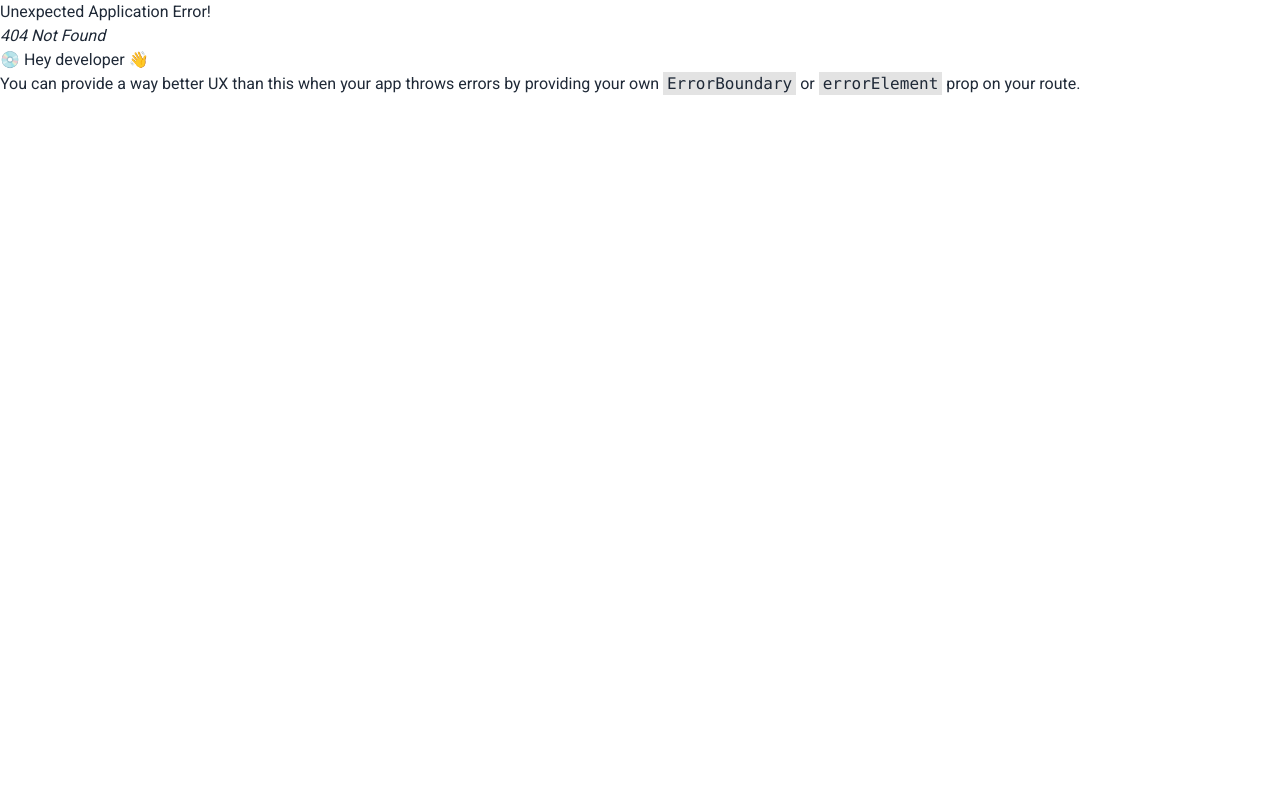
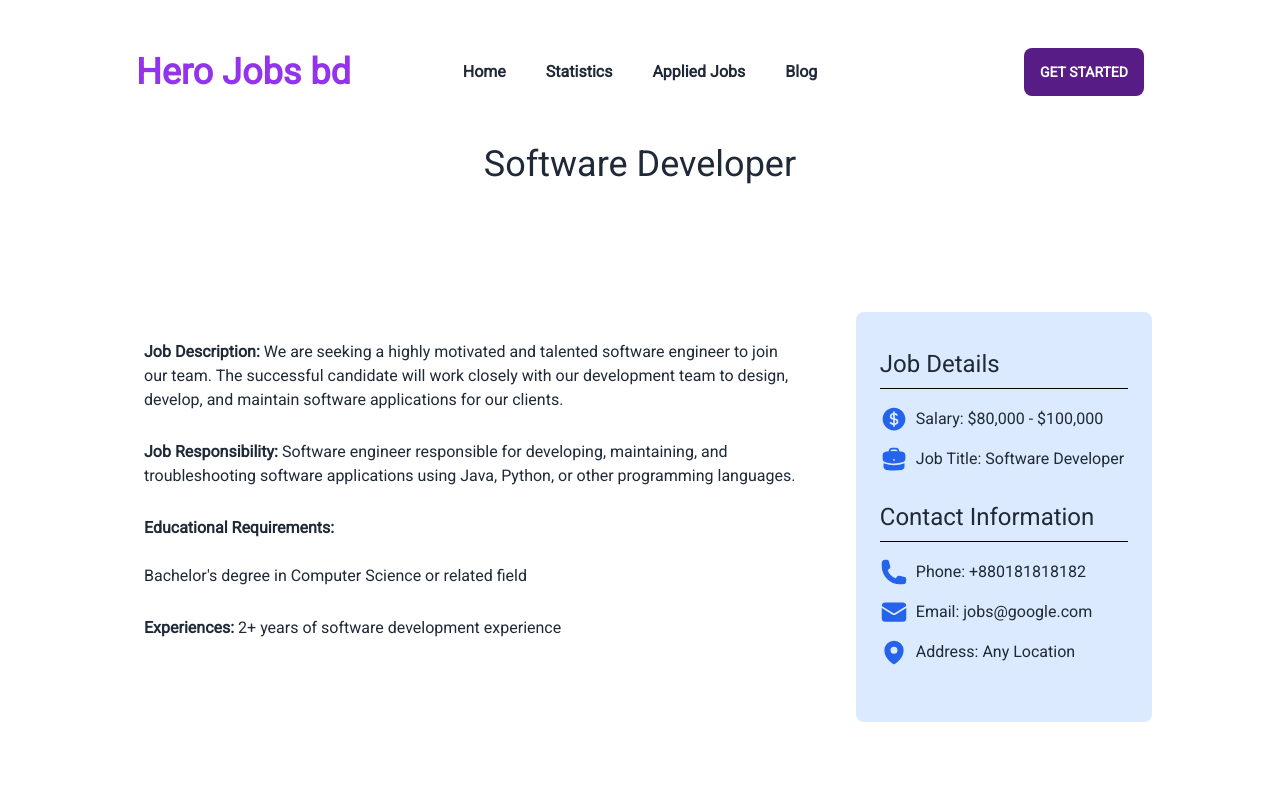
Before and after one commit to towhidulislam2023/heroJobsbd, a React (Vite) app: page /job/1 in a window 1280 px wide. Before the commit this address had no page. Shown: the top 800 px of the page. Built offline with nearby package versions, Linux system fonts and the light colour scheme.

Commit message:
atlast dynamic route done

```diff
--- a/src/components/Home/Home.jsx
+++ b/src/components/Home/Home.jsx
@@ -2,6 +2,7 @@ import React, { useEffect, useState } from 'react';
 import manPicture from '../../assets/P3OLGJ1 copy 1.png';
 import { Link, useLoaderData } from 'react-router-dom';
 import Catagory from '../Catagory/Catagory';
+import JobCart from '../JobCart/JobCart';
 
 const Home = () => {
     const jobs = useLoaderData()
@@ -48,13 +49,20 @@ const Home = () => {
                 </div>
             </section>
             <section>
-                <div>
+                <div className='w-[80%] mx-auto text-center my-16'>
+                    <h1 className='text-4xl font-bold my-4'>Featured Jobs</h1>
+                    <p>
+                        Explore thousands of job opportunities with all the information you need. Its your future
+                    </p>
+
+                </div>
+                <div className=' w-[80%] mx-auto grid md:grid-cols-2 gap-11'>
                     {
-                        displayAll ? jobs.map(job => <p>{job.job_title}</p>) : jobs.slice(0,4).map(job => <p>{job.job_title}</p>)
+                        displayAll ? jobs.map(job => <JobCart key={job.id} job={job}></JobCart>) : jobs.slice(0,4).map(job => <JobCart key={job.id} job={job}></JobCart>)
 
                     }
-                    <button className='btn' onClick={handelSeeAllJobs}>view All</button>
                 </div>
+                <button className='btn btn-primary block mx-auto my-7' onClick={handelSeeAllJobs}>{displayAll?"See Less":'See All'}</button>
             </section>
         </>
     );
--- /dev/null
+++ b/src/components/JobCart/JobCart.jsx
@@ -0,0 +1,30 @@
+import { MapPinIcon } from '@heroicons/react/24/solid';
+import React from 'react';
+import { Link } from 'react-router-dom';
+
+const JobCart = ({job}) => {
+    const { id, company_logo, job_title, company_name, remote_or_onsite, location, fulltime_or_parttime, salary, } = job
+    return (
+        <div className='border pb-7 rounded-md'>
+            <img className='w-[50%] mx-auto my-6 rounded-lg' src={company_logo} alt="" />
+            <div className='px-14'>
+                <h1 className='text-2xl font-bold '>{job_title}</h1>
+                <p>{company_name}</p>
+                <div className='flex my-2 gap-5 items-center'>
+                    <div className=' text-blue-500 rounded-md px-4 py-1 border border-blue-700'>{remote_or_onsite}</div>
+                    <div className=' text-blue-500 rounded-md px-4 py-1 border border-blue-700'>{fulltime_or_parttime}</div>
+                </div>
+                <div className='flex items-center gap-5'>
+                    <MapPinIcon className='h-7 w-7 text-blue-700'></MapPinIcon>
+                    <span>{location} </span> <span className='ml-5'> Salary:  {salary}</span>
+                </div>
+                <Link to={`/job/${id}`}><button className='btn btn-primary my-4'>View Details</button></Link>
+
+            </div>
+
+
+        </div>
+    );
+};
+
+export default JobCart;
--- /dev/null
+++ b/src/components/JobDetails/JobDetails.jsx
@@ -0,0 +1,64 @@
+import React, { useEffect, useState } from 'react';
+import { useParams } from 'react-router-dom';
+import jobs from '../../../public/Jobs.json';
+import { BriefcaseIcon, CurrencyDollarIcon, EnvelopeIcon, MapPinIcon, PhoneIcon } from '@heroicons/react/24/solid';
+
+const JobDetails = () => {
+    const { id } = useParams();
+    const job = jobs.find(job => job.id === parseInt(id));
+    console.log(job);
+    const { company_name, contact_information, educational_requirements, experiences, job_description, job_responsibility, job_title, location, remote_or_onsit, salary } = job
+    console.log(contact_information);
+    return (
+        <div>
+            <h1 className='text-4xl text-center'>{job_title}</h1>
+            <div className='flex w-[80%] mx-auto justify-between gap-10 my-32'>
+                <div className='w-[70%]  px-4 py-7'>
+
+                    <h2> <span className='font-bold'>Job Description:</span> {job_description}
+                    </h2>
+                    <h2 className='my-7'> <span className='font-bold'>Job Responsibility:</span> {job_responsibility}
+                    </h2>
+                    <h2 className='my-7'> <span className='font-bold'>Educational Requirements:</span> <br />  <br />{educational_requirements}
+                    </h2>
+                    <h2 className='my-7'> <span className='font-bold'>Experiences:</span> {experiences}
+                    </h2>
+                </div>
+                <div className='w-[30%] bg-blue-100 rounded-lg py-7 px-6'>
+                    <h2 className="text-2xl my-2">Job Details</h2>
+                    <hr className='border-black' />
+                    <div className='my-2 py-2'>
+                        <span className='mb-3 flex gap-2 items-center'>
+                            <CurrencyDollarIcon className='h-7 w-7 text-blue-600'></CurrencyDollarIcon>
+                            <p className=''>Salary: {salary}</p>
+                        </span>
+                        <span className='mb-3 flex gap-2 items-center'>
+                            <BriefcaseIcon className='h-7 w-7 text-blue-600' ></BriefcaseIcon>
+
+                            <p>Job Title: {job_title}</p>
+                        </span>
+                    </div>
+                    <h2 className="text-2xl my-2">Contact Information</h2>
+                    <hr className='border-black' />
+                    <div className='my-2 py-2'>
+                        <span className='mb-3 flex gap-2 items-center'>
+                            <PhoneIcon className='h-7 w-7 text-blue-600'></PhoneIcon>
+                            <p className=''>Phone: {contact_information.phone}</p>
+                        </span>
+                        <span className='mb-3 flex gap-2 items-center'>
+                            <EnvelopeIcon className='h-7 w-7 text-blue-600'></EnvelopeIcon>
+                            <p className=''>Email: {contact_information.email}</p>
+                        </span>
+                        <span className='mb-3 flex gap-2 items-center'>
+                            <MapPinIcon className='h-7 w-7 text-blue-600'></MapPinIcon>
+                            <p className=''>Address: {location}</p>
+                        </span>
+                    </div>
+
+                </div>
+            </div>
+        </div>
+    );
+};
+
+export default JobDetails;
```
Also changed, not shown: src/main.jsx (+6 -1 lines).
